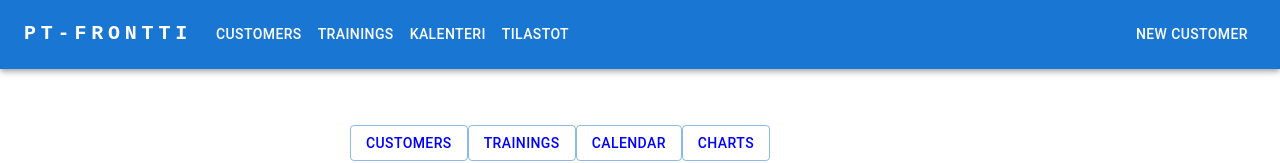
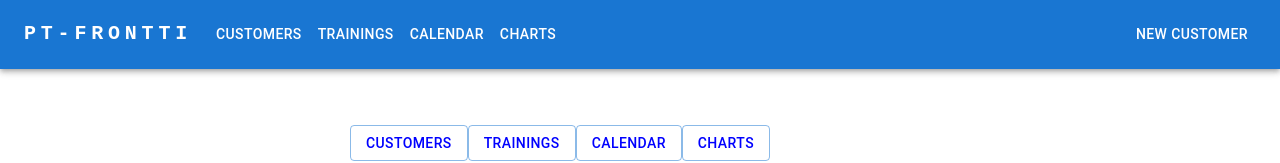
Before and after one commit to Unkkis/PT-front, a React (Create React App) app: page / in a window 1280 px wide. Shown: the top 163 px of the page. Built offline with nearby package versions, Linux system fonts and the light colour scheme.

Commit message:
korjattu

```diff
--- a/src/components/Navigation.js
+++ b/src/components/Navigation.js
@@ -19,8 +19,8 @@ This component source is https://mui.com/material-ui/react-app-bar/ "App Bar wit
 const pages = [
   {name: 'Customers', href: '/customers'},
   {name: 'Trainings', href: '/trainings'},
-  {name: 'Kalenteri', href: '/calendar'},
-  {name: 'Tilastot', href: '/charts'}
+  {name: 'Calendar', href: '/calendar'},
+  {name: 'Charts', href: '/charts'}
 ];
 
 
```
